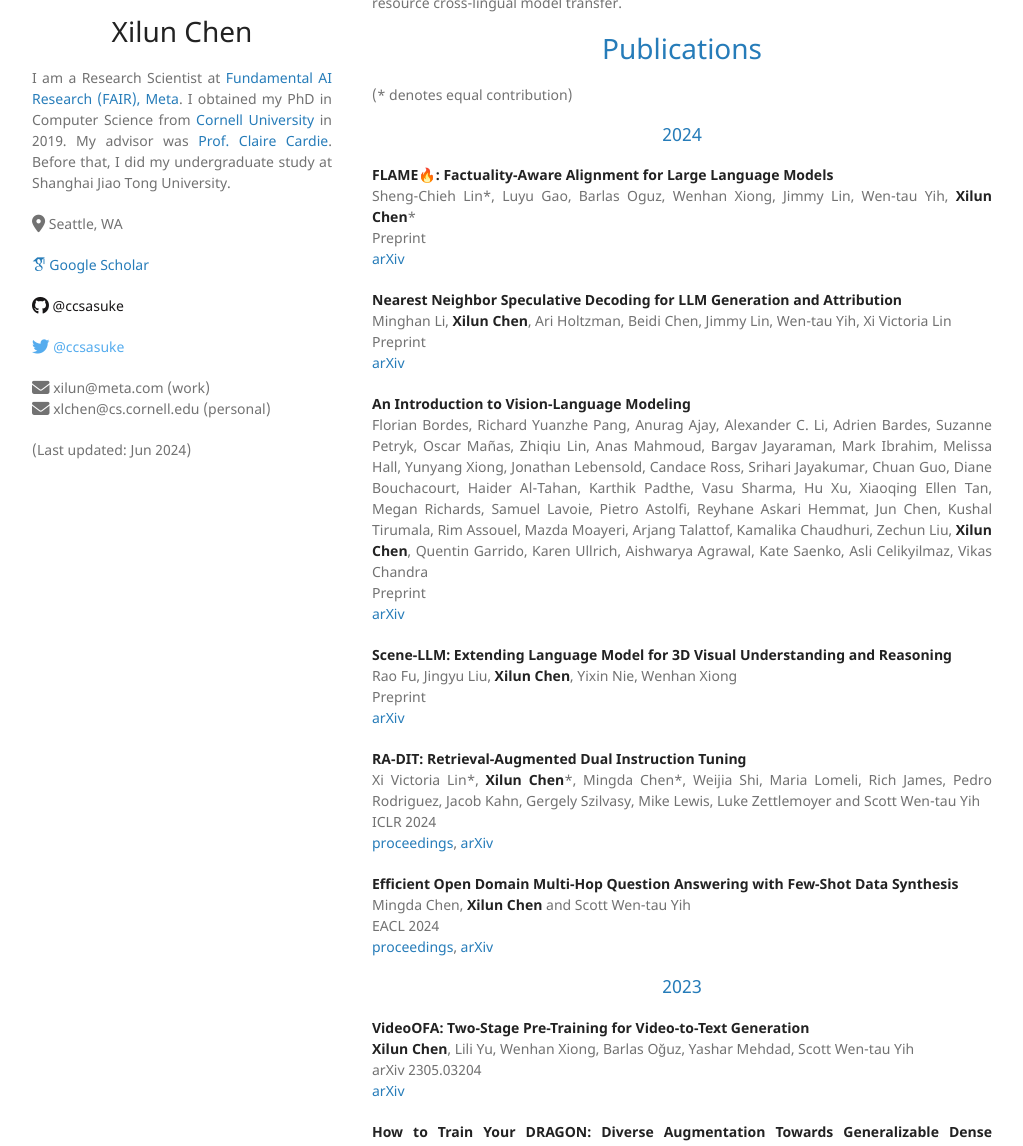
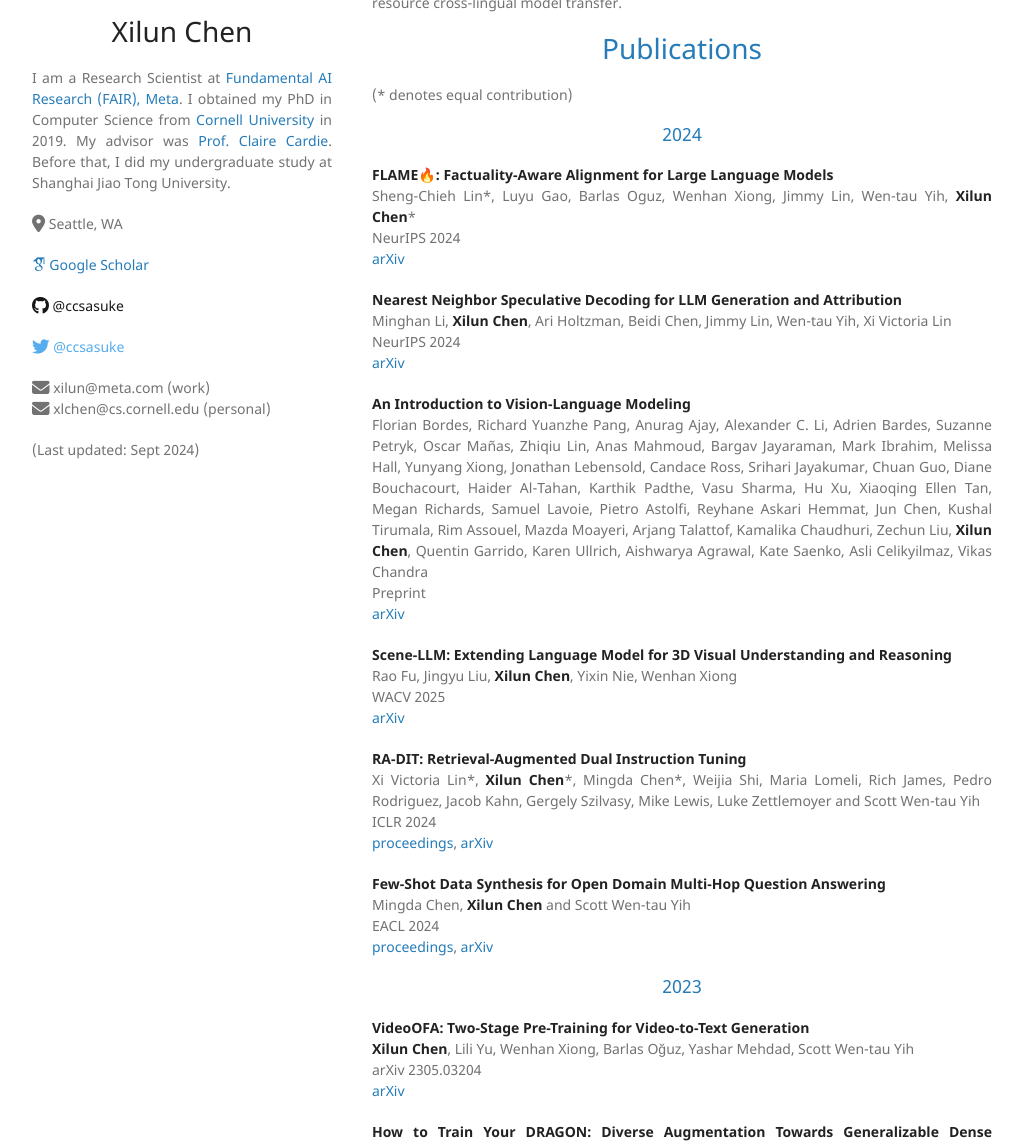
Before and after one commit to ccsasuke/ccsasuke.github.io, a Jekyll site: the page built from index.md, in a window 1280 px wide and 1400 px high, cut to the strip 254-1400 px from the top of the window. Shown: the whole strip, without its empty margins (128-1151 px from the left). Built offline with Jekyll 4.4.1, drawn with Linux system fonts in a browser that asks for light colours; nearby versions of some CDN libraries; some web fonts are replaced.

Commit message:
update publications

```diff
--- a/_layouts/default.html
+++ b/_layouts/default.html
@@ -48,7 +48,7 @@ Before that, I did my undergraduate study at Shanghai Jiao Tong University.
           <p><i class="fa-solid fa-lg fa-envelope"></i> xilun@<span class="displaynone">nospam.</span>meta.com (work)</br>
           <i class="fa-solid fa-lg fa-envelope"></i> xlchen@<span class="displaynone">nospam.</span>cs.cornell.edu (personal)</p>
 
-	<p>(Last updated: Jun 2024)</p>
+	<p>(Last updated: Sept 2024)</p>
 
       </header>
       <section>
--- a/index.md
+++ b/index.md
@@ -16,12 +16,12 @@ Previously, my PhD research was about learning deep representations for low-reso
 
 **FLAME🔥: Factuality-Aware Alignment for Large Language Models**<br/>
 Sheng-Chieh Lin\*, Luyu Gao, Barlas Oguz, Wenhan Xiong, Jimmy Lin, Wen-tau Yih, **Xilun Chen**\*<br/>
-Preprint<br/>
+NeurIPS 2024<br/>
 [arXiv](https://arxiv.org/abs/2405.01525)
 
 **Nearest Neighbor Speculative Decoding for LLM Generation and Attribution**<br/>
 Minghan Li, **Xilun Chen**, Ari Holtzman, Beidi Chen, Jimmy Lin, Wen-tau Yih, Xi Victoria Lin<br/>
-Preprint<br/>
+NeurIPS 2024<br/>
 [arXiv](https://arxiv.org/abs/2405.19325)
 
 **An Introduction to Vision-Language Modeling**<br/>
@@ -31,7 +31,7 @@ Preprint<br/>
 
 **Scene-LLM: Extending Language Model for 3D Visual Understanding and Reasoning**<br/>
 Rao Fu, Jingyu Liu, **Xilun Chen**, Yixin Nie, Wenhan Xiong<br/>
-Preprint<br/>
+WACV 2025<br/>
 [arXiv](https://arxiv.org/abs/2403.11401)
 
 **RA-DIT: Retrieval-Augmented Dual Instruction Tuning**<br/>
@@ -40,7 +40,7 @@ ICLR 2024<br/>
 [proceedings](https://openreview.net/forum?id=22OTbutug9),
 [arXiv](https://arxiv.org/abs/2310.01352)
 
-**Efficient Open Domain Multi-Hop Question Answering with Few-Shot Data Synthesis**<br/>
+**Few-Shot Data Synthesis for Open Domain Multi-Hop Question Answering**<br/>
 Mingda Chen, **Xilun Chen** and Scott Wen-tau Yih<br/>
 EACL 2024<br/>
 [proceedings](https://aclanthology.org/2024.eacl-long.12/),
```
Also changed, not shown: 1 other file.
